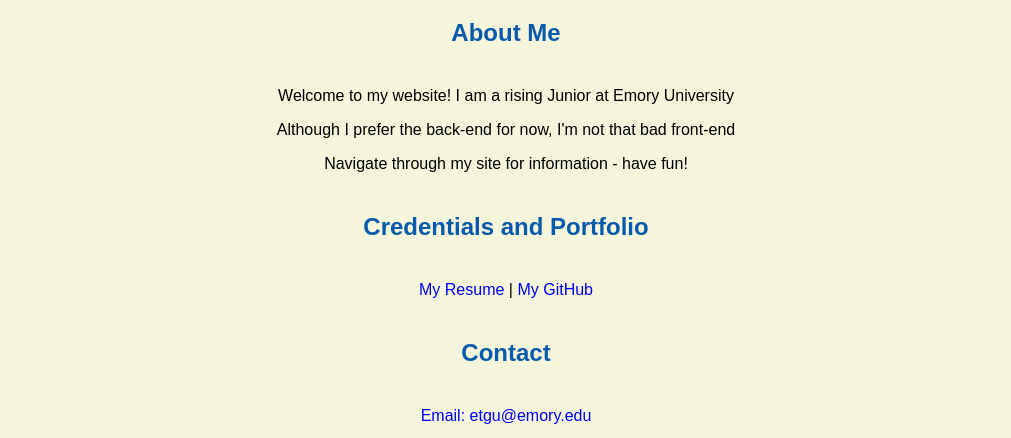
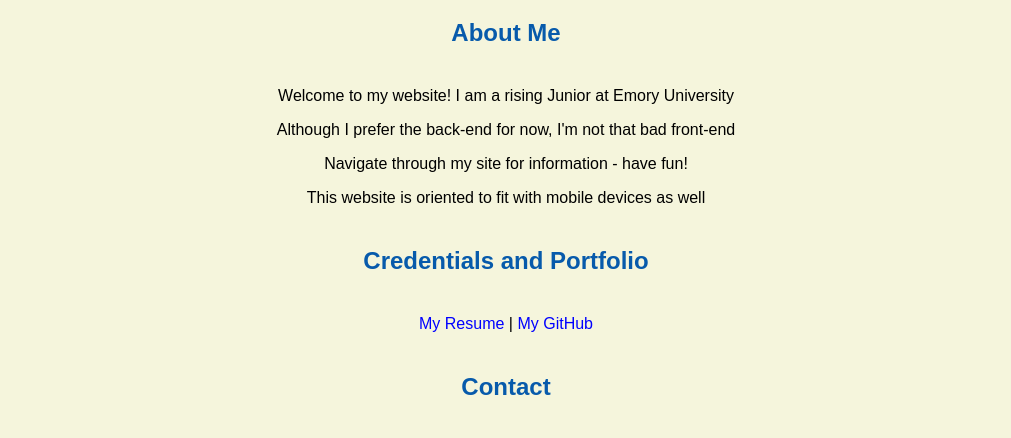
Before and after one commit to ericygu/ericygu.github.io, a plain HTML site: page index.html in a window 1280 px wide. Shown: the part 651-1089 px from the top of the page, without its empty margins (134-1145 px from the left). Drawn offline with Linux system fonts and the light colour scheme.

Commit message:
Update index.html

```diff
--- a/index.html
+++ b/index.html
@@ -12,7 +12,6 @@
     <link rel="shortcut" href="favicon.ico" type "image/x-icon">
     <meta name="viewport" content="width=device-width, initial scale=1, shrink-to-fit=no">
     <meta name="name" content="Eric Gu's Website">
-    <meta name="robots" content="noindex, nofollow">
   </header>
 
   <body>
@@ -21,7 +20,8 @@
     <h2>About Me</h2>
     <p>Welcome to my website! I am a rising Junior at Emory University</p>
     <p>Although I prefer the back-end for now, I'm not that bad front-end</p>
-    <p>Navigate through my site for information - have fun! </p>
+    <p>Navigate through my site for information - have fun!</p>
+    <p>This website is oriented to fit with mobile devices as well</p>
     <h2>Credentials and Portfolio</h2>
 
     <p><a href="resume.html">My Resume</a> | <a href="https://github.com/ericygu"> My GitHub</p>
```
